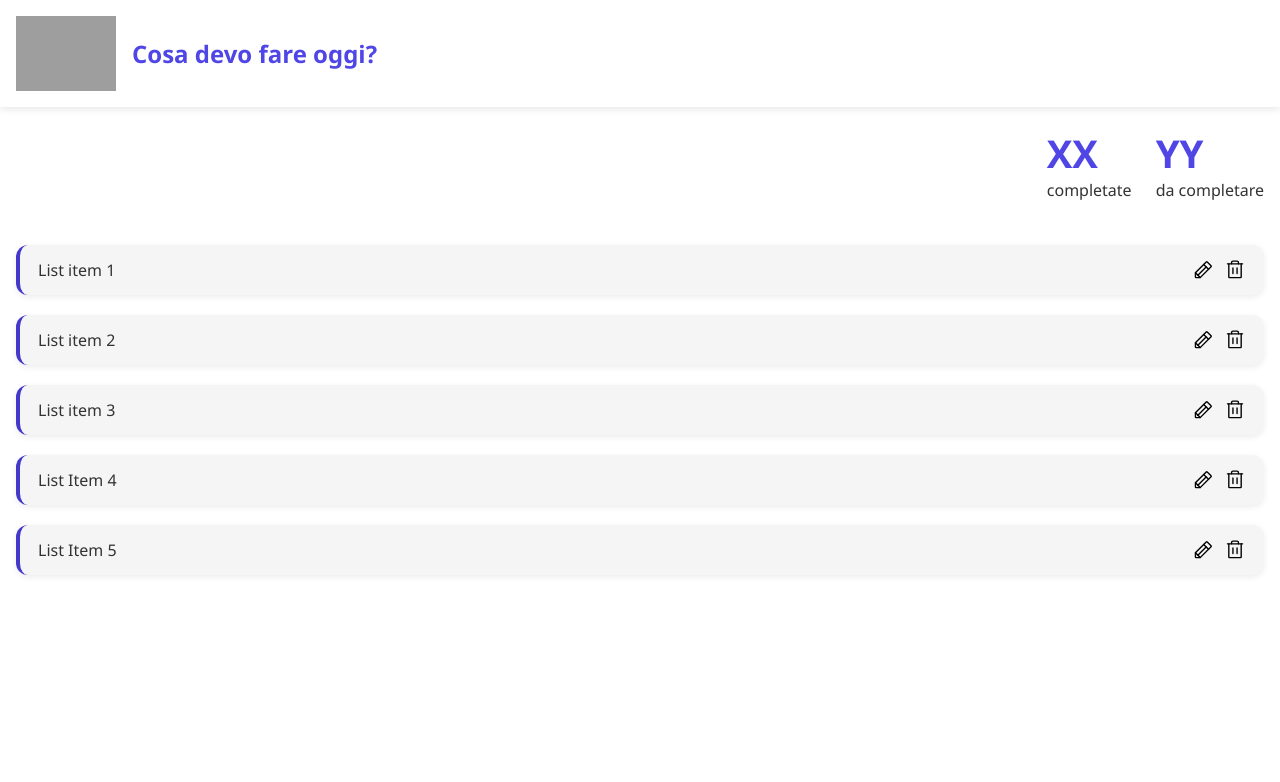
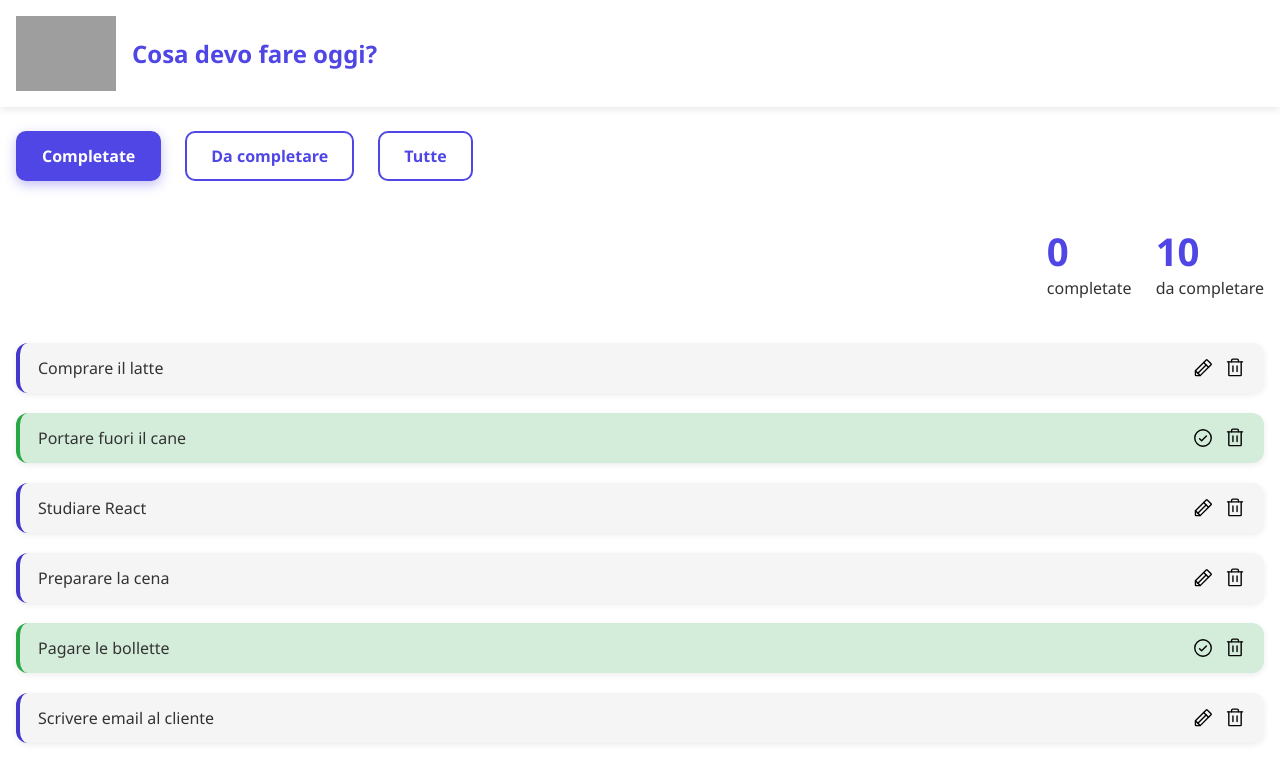
Before and after one commit to programmazione-web-its/to-do-list, a React (Vite) app: page / in a window 1280 px wide. Shown: the top 782 px of the page. Built offline with nearby package versions, Linux system fonts and the light colour scheme; grey boxes are pictures that could not be loaded.

Commit message:
lezione 02 marzo

```diff
--- a/src/App.jsx
+++ b/src/App.jsx
@@ -1,30 +1,73 @@
+import { useState } from 'react'
+
 import logo from './assets/logo.png'
 
 import List from './components/List'
 import HelloWorld from './components/HelloWorld'
 import Button from './components/Button'
+import Container from './components/Container'
 
-const listItems = [
-  'List item 1',
-  'List item 2',
-  'List item 3',
-  'List Item 4',
-  'List Item 5',
-]
+import { dummyTasks, doneTasks, pendingTasks } from './data/dummyTasks'
 
+// function showCompleted() {
+//   console.log('Task completate')
+// }
+
+// function showPending() {
+//   console.log('Task da completare')
+// }
+console.log('DONE TASKS', doneTasks)
+console.log('PENDING TASKS', pendingTasks)
 function App() {
+  // const [status, setStatus] = useState()
+  const [tasks, setTasks] = useState(dummyTasks)
+
+  function showStatus(status) {
+    // setStatus(status)
+
+    if (status === 'done') {
+      setTasks(doneTasks)
+    } else if (status === 'pending') {
+      setTasks(pendingTasks)
+    } else {
+      setTasks(dummyTasks)
+    }
+  }
+
   return (
     <div>
       <header>
-        <div className='container'>
+        <Container>
           <img src={logo} alt='Logo della mia app' />
           <h1>Cosa devo fare oggi?</h1>
-        </div>
+        </Container>
       </header>
 
-      <div className='container'>
-        <List listElements={listItems} />
-      </div>
+      <Container>
+        <div className='filter'>
+          <Button
+            title='Completate'
+            classes='btn-primary'
+            handleClick={() => showStatus('done')}
+          />
+          <Button
+            title='Da completare'
+            classes='btn-secondary'
+            handleClick={() => showStatus('pending')}
+          />
+          <Button
+            title='Tutte'
+            classes='btn-secondary'
+            handleClick={() => showStatus('')}
+          />
+        </div>
+        <List listElements={tasks} />
+        {/* {status === 'done' ? (
+          <List listElements={doneTasks} />
+        ) : (
+          <List listElements={pendingTasks} />
+        )} */}
+      </Container>
     </div>
   )
 }
--- /dev/null
+++ b/src/components/Container.jsx
@@ -0,0 +1,5 @@
+function Container({ children }) {
+  return <div className='container'>{children}</div>
+}
+
+export default Container
--- a/src/components/List.jsx
+++ b/src/components/List.jsx
@@ -1,33 +1,56 @@
+import { useState } from 'react'
+
 import pencilIcon from '../assets/pencil.svg'
 import trashIcon from '../assets/trash.svg'
+import checkIcon from '../assets/check-circle.svg'
 
 function List({ listElements }) {
-  let completed = 0
-  let pending = 10
+  // let completed = 0
+  // let pending = 10
+  const [completed, setCompleted] = useState(0)
+  const [pending, setPending] = useState(10)
   function handleClick(pulsante) {
     console.log('Click sul pulsante ', pulsante)
+  }
+
+  function updateCompleted() {
+    setCompleted((prev) => prev + 1) // versione più giusta
+    // setCompleted(completed + 1)
+    setPending((prev) => prev - 1)
+    console.log('completed count', completed)
   }
 
   return (
     <>
       <div className='completed-tasks'>
         <div>
-          <span>XX</span>
+          <span>{completed}</span>
           completate
         </div>
         <div>
-          <span>YY</span>
+          <span>{pending}</span>
           da completare
         </div>
       </div>
       <ul className='list'>
-        {listElements.map((element, i) => (
-          <li className='list-item ' key={i}>
-            {element}
+        {listElements.map((element) => (
+          <li
+            onClick={updateCompleted}
+            className={`list-item ${element.status === 'done' && 'done'}`}
+            key={element.id}
+          >
+            {element.text}
             <div className='actions'>
-              <div onClick={() => handleClick(element)} className='icon-btn'>
-                <img src={pencilIcon} alt='edit' />
-              </div>
+              {element.status === 'done' ? (
+                <div className='icon-btn'>
+                  <img src={checkIcon} alt='done' />
+                </div>
+              ) : (
+                <div onClick={() => handleClick(element)} className='icon-btn'>
+                  <img src={pencilIcon} alt='edit' />
+                </div>
+              )}
+
               <div className='icon-btn'>
                 <img src={trashIcon} alt='delete' />
               </div>
--- a/src/data/dummyTasks.js
+++ b/src/data/dummyTasks.js
@@ -8,6 +8,7 @@ export const dummyTasks = [
 ]
 
 export const doneTasks = dummyTasks.filter((task) => task.status === 'done')
+console.log('DONE TASKS', doneTasks)
 export const pendingTasks = dummyTasks.filter(
   (task) => task.status === 'pending',
 )
--- a/src/index.css
+++ b/src/index.css
@@ -89,7 +89,9 @@ header h1 {
   font-weight: 500;
   background-color: var(--item-bg);
   box-shadow: 0 2px 6px rgba(0, 0, 0, 0.08);
-  transition: transform 0.15s ease, box-shadow 0.15s ease;
+  transition:
+    transform 0.15s ease,
+    box-shadow 0.15s ease;
   border-left: 4px solid var(--primary-dark);
 }
 
@@ -98,8 +100,7 @@ header h1 {
   box-shadow: 0 6px 16px rgba(0, 0, 0, 0.12);
 }
 
-.list-item span,
-.list-item > *:first-child {
+.list-item > *:nth-child(2) {
   flex: 1;
 }
 
@@ -122,7 +123,9 @@ header h1 {
   height: 22px;
   object-fit: contain;
   cursor: pointer;
-  transition: opacity 0.2s ease, transform 0.2s ease;
+  transition:
+    opacity 0.2s ease,
+    transform 0.2s ease;
   flex-shrink: 0;
   flex-grow: 0;
 }
@@ -166,8 +169,12 @@ header h1 {
   border: 2px solid transparent;
   cursor: pointer;
   text-decoration: none;
-  transition: background-color 0.2s ease, color 0.2s ease,
-    border-color 0.2s ease, transform 0.15s ease, box-shadow 0.2s ease;
+  transition:
+    background-color 0.2s ease,
+    color 0.2s ease,
+    border-color 0.2s ease,
+    transform 0.15s ease,
+    box-shadow 0.2s ease;
   user-select: none;
 }
 
@@ -201,21 +208,6 @@ header h1 {
   outline-offset: 3px;
 }
 
-.completed-tasks {
-  padding: 20px 0;
-  display: flex;
-  justify-content: flex-end;
-  align-items: flex-end;
-  gap: 24px;
-}
-
-.completed-tasks > div > span {
-  display: block;
-  font-size: 2.4rem;
-  font-weight: 600;
-  color: var(--primary);
-}
-
 /* ===== SECONDARY ===== */
 .btn-secondary {
   background-color: transparent;
@@ -233,6 +225,40 @@ header h1 {
 .btn-secondary:focus-visible {
   outline: 3px solid var(--primary-focus);
   outline-offset: 3px;
+}
+
+/* ===== Tasks status ===== */
+
+.completed-tasks {
+  padding: 20px 0;
+  display: flex;
+  justify-content: flex-end;
+  align-items: flex-end;
+  gap: 24px;
+}
+
+.completed-tasks > div > span {
+  display: block;
+  font-size: 2.4rem;
+  font-weight: 600;
+  color: var(--primary);
+}
+
+.status-dot {
+  display: inline-block;
+  margin-right: 10px;
+  width: 15px;
+  height: 15px;
+  flex-grow: 0;
+  flex-shrink: 0;
+  border-radius: 50%;
+}
+
+.status-dot.pending {
+  background-color: #d1d5dc;
+}
+.status-dot.done {
+  background-color: var(--green-border);
 }
 
 /* ===== RESPONSIVE — Tablet ===== */
```
